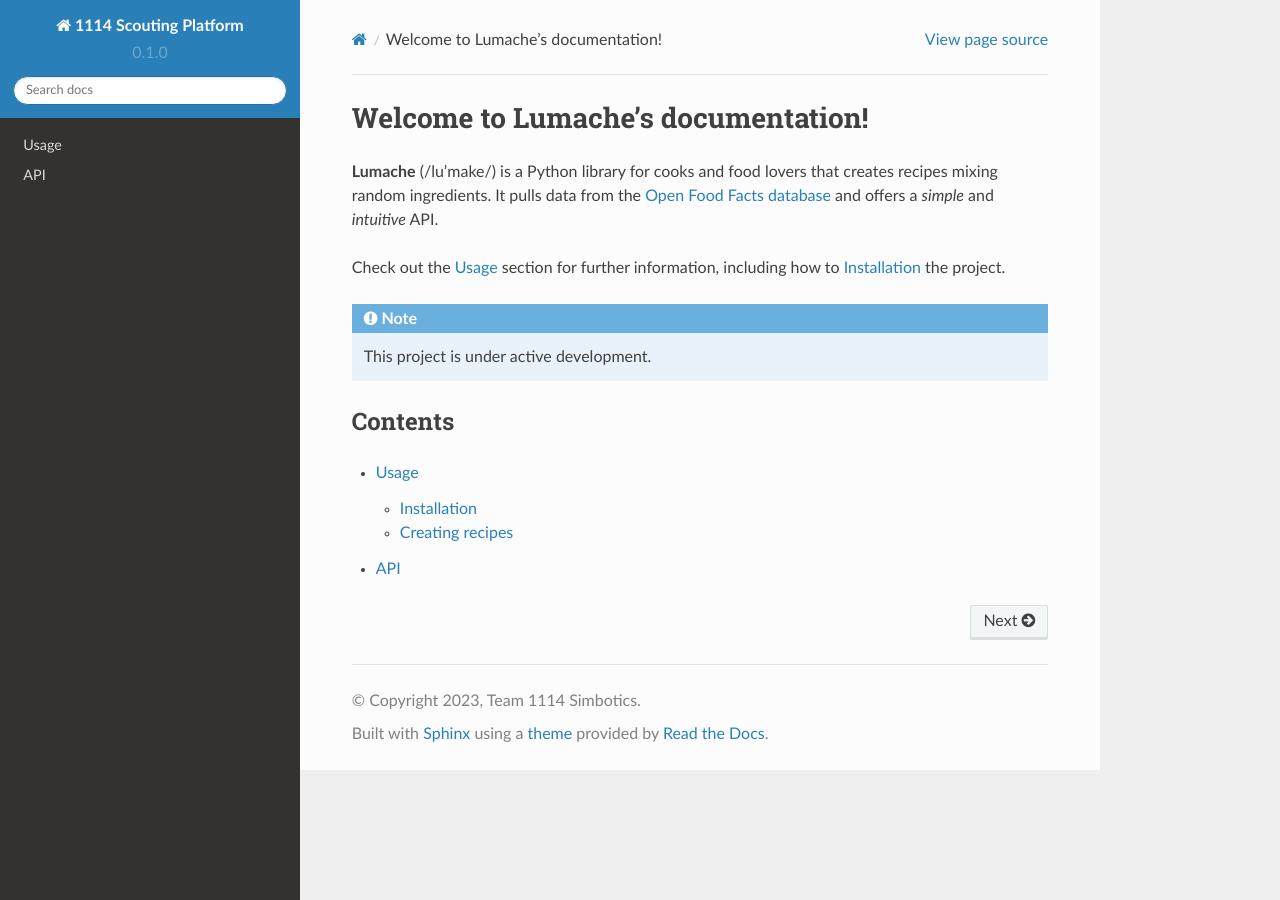
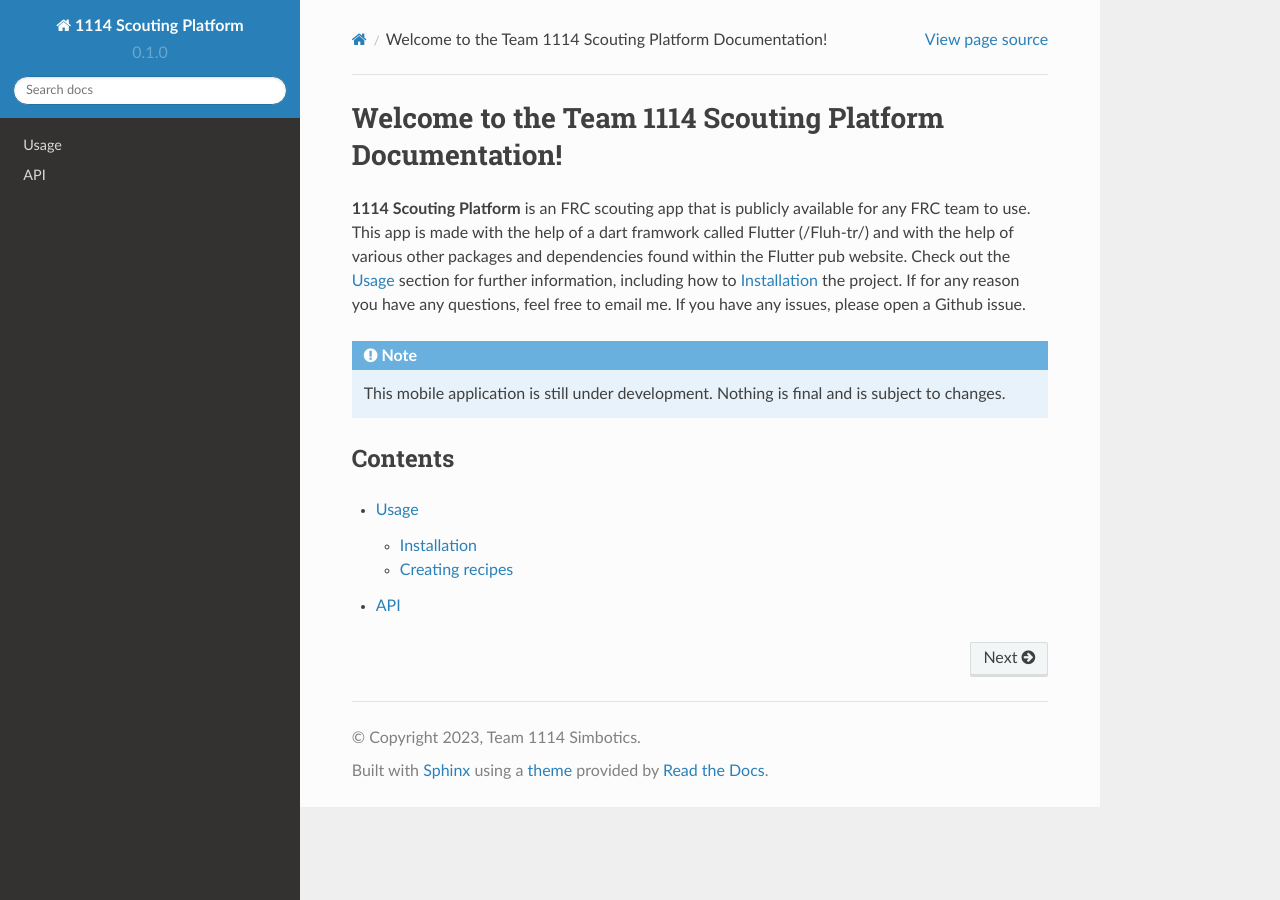
Before and after one commit to IanTapply22/2023-Scouting-Platform-Docs, a Sphinx documentation site: the page built from docs/source/index.rst, in a window 1280 px wide. Built offline with Sphinx 7.4.7 and the Read the Docs theme 2.0.0, drawn with Linux system fonts in a browser that asks for light colours.

Commit message:
Update index.rst

```diff
--- a/docs/source/index.rst
+++ b/docs/source/index.rst
@@ -1,17 +1,16 @@
-Welcome to Lumache's documentation!
+Welcome to the Team 1114 Scouting Platform Documentation!
 ===================================
 
-**Lumache** (/lu'make/) is a Python library for cooks and food lovers
-that creates recipes mixing random ingredients.
-It pulls data from the `Open Food Facts database <https://world.openfoodfacts.org/>`_
-and offers a *simple* and *intuitive* API.
-
+**1114 Scouting Platform** is an FRC scouting app that is publicly available for any
+FRC team to use. This app is made with the help of a dart framwork called Flutter (/Fluh-tr/)
+and with the help of various other packages and dependencies found within the Flutter pub website.
 Check out the :doc:`usage` section for further information, including
 how to :ref:`installation` the project.
+If for any reason you have any questions, feel free to email me. If you have any issues, please open a Github issue.
 
 .. note::
 
-   This project is under active development.
+   This mobile application is still under development. Nothing is final and is subject to changes.
 
 Contents
 --------
```
